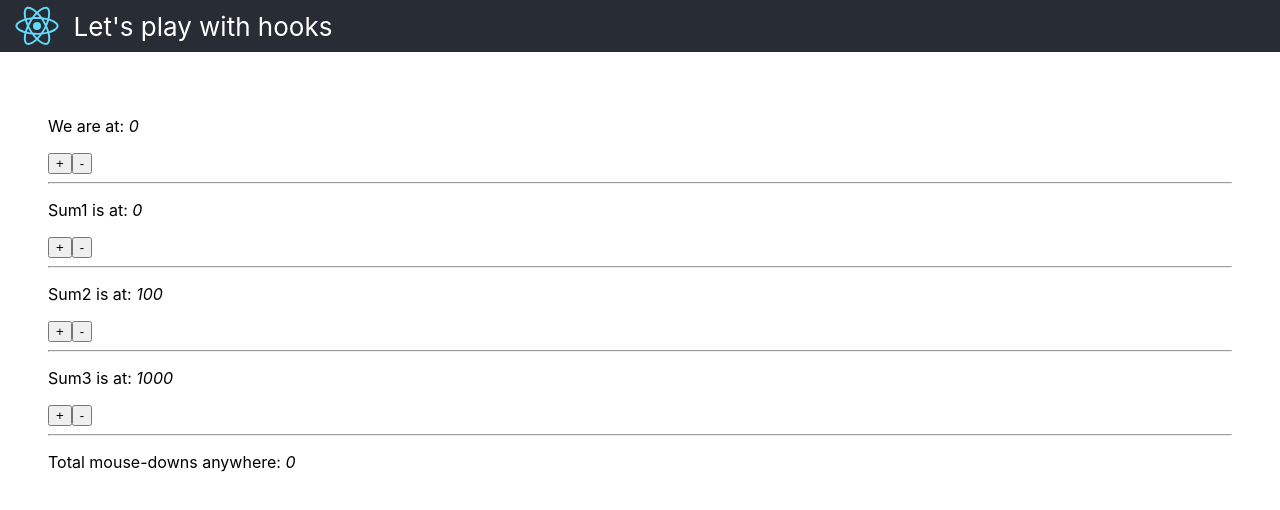
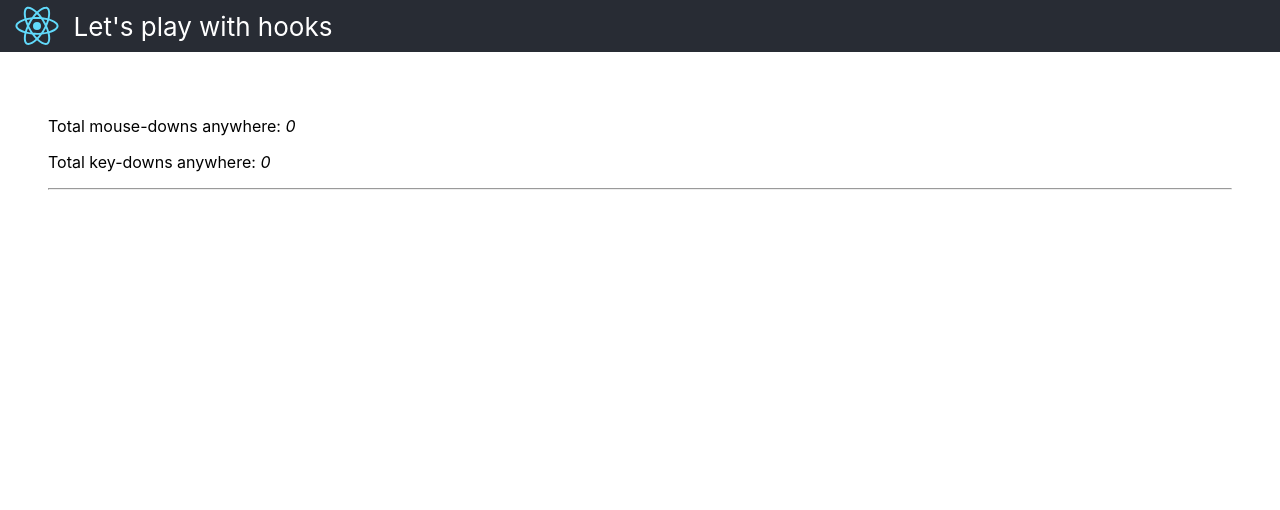
Before and after one commit to isaacHagoel/react-hooks-workshop, a React app: page / in a window 1280 px wide. Shown: the top 510 px of the page. Built offline with nearby package versions, Linux system fonts and the light colour scheme.

Commit message:
Added a custom hook to subscribe/ unsubscribe from window events

```diff
--- a/src/App.js
+++ b/src/App.js
@@ -1,7 +1,8 @@
 import React from 'react';
 import logo from './logo.svg';
-import {BtCounter, BtCounterMulti} from './with-hooks/BtCounter';
+// import {BtCounter, BtCounterMulti} from './with-hooks/BtCounter';
 import {GlobalCounter} from './with-hooks/GlobalCounter';
+// import {GlobalCounterWithSelect} from './with-hooks/GlobalCounterWithSelect';
 import './App.css';
 
 function App() {
@@ -14,11 +15,13 @@ function App() {
         </span>
       </header>
       <main>
-        <BtCounter />
+        {/*<BtCounter />*/}
+        {/*<hr />*/}
+        {/*<BtCounterMulti />*/}
+        {/*<hr />*/}
+        <GlobalCounter />
         <hr />
-        <BtCounterMulti />
-        <hr />
-        <GlobalCounter />
+        {/*<GlobalCounterWithSelect/>*/}
       </main>
     </div>
   );
--- a/src/with-hooks/GlobalCounter.jsx
+++ b/src/with-hooks/GlobalCounter.jsx
@@ -1,22 +1,14 @@
-import React, {useState, useEffect} from 'react';
+import React from 'react';
+import {useWindowEventCounter} from './useWindowEventCounter';
 
 export function GlobalCounter(props) {
-    const [counter, setCounter] = useState(0);
-    function increment() {
-        // what if we use setCounter(counter + 1)? how does it relate to the deps array we pass into the effect?
-        setCounter(counter => counter + 1);
-    }
-    useEffect(() => {
-        console.log('running the use effect callback');
-        document.addEventListener("mousedown", increment);
-        return () => {
-            console.log("running the effect cleanup");
-            document.removeEventListener("mousedown", increment)
-        }; //what happens if we remove the empty deps array?
-    }, []);
-
+    const mouseDownCounter = useWindowEventCounter("mousedown");
+    const keyDownCounter = useWindowEventCounter("keydown");
     console.log('rendering GlobalCounter');
     return (
-        <p>Total mouse-downs anywhere: <em>{counter}</em></p>
+        <React.Fragment>
+            <p>Total mouse-downs anywhere: <em>{mouseDownCounter}</em></p>
+            <p>Total key-downs anywhere: <em>{keyDownCounter}</em></p>
+        </React.Fragment>
     );
 }
--- /dev/null
+++ b/src/with-hooks/GlobalCounterWithSelect.jsx
@@ -0,0 +1,21 @@
+import React, {useState} from 'react';
+import {useWindowEventCounter} from './useWindowEventCounter';
+
+const events = ["keydown", "mousedown"];
+// TODO - this is actually a failed attempt that doesn't compile because hooks are not allowed in a loop, can it be made to work? :), notice that the second param (isActive) and its logic, needs to be added to the custom hook in order for this to be logically valid
+export function GlobalCounterWithSelect(props) {
+    const [selectedEvent, setSelectedEvent] = useState(events[0]);
+    let counters = {};
+    for (const event of events) {
+        counters[event] = useWindowEventCounter(event, event === selectedEvent)
+    }
+    console.log('rendering GlobalCounterWithSelect');
+    return (
+        <React.Fragment>
+            <select value={selectedEvent} onChange={e => setSelectedEvent(e.target.value)}>
+                {events.map(event => <option value={event} key={event}>{event}</option>)}
+            </select>
+            <p>Total {selectedEvent} anywhere: <em>{counters[selectedEvent]}</em></p>
+        </React.Fragment>
+    );
+}
--- /dev/null
+++ b/src/with-hooks/useWindowEventCounter.js
@@ -0,0 +1,18 @@
+import {useState, useEffect} from 'react';
+
+export function useWindowEventCounter(eventName) {
+    const [counter, setCounter] = useState(0);
+
+    function increment() {
+        setCounter(counter => counter + 1);
+    }
+    useEffect(() => {
+        console.log(`running the use effect callback for ${eventName}`);
+        document.addEventListener(eventName, increment);
+        return () => {
+            console.log(`running the effect cleanup for ${eventName}`);
+            document.removeEventListener(eventName, increment);
+        };
+    }, [eventName]);
+    return counter;
+}
```
Also changed, not shown: 1 other file (tests, documents, lock files or other folders).
